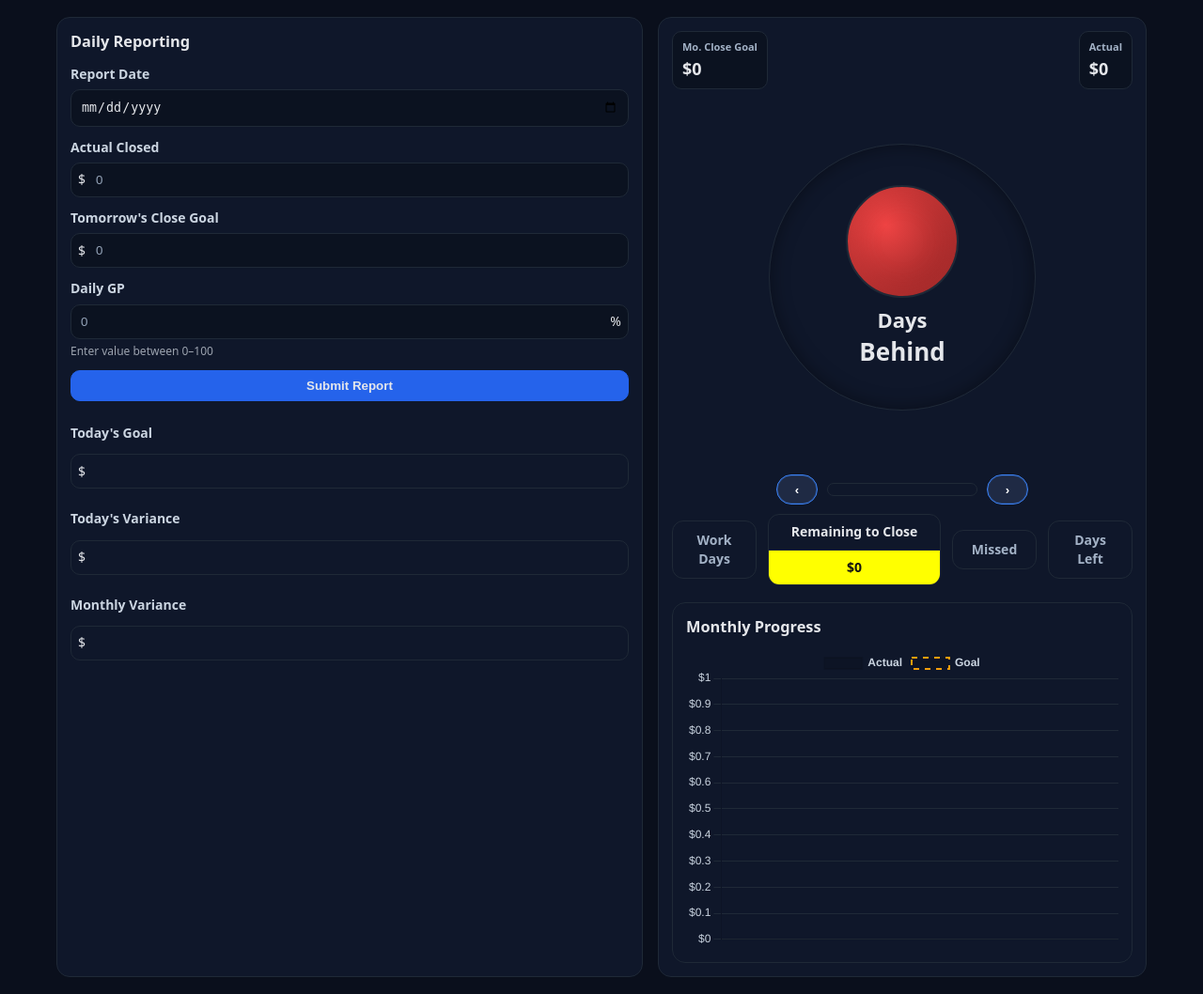
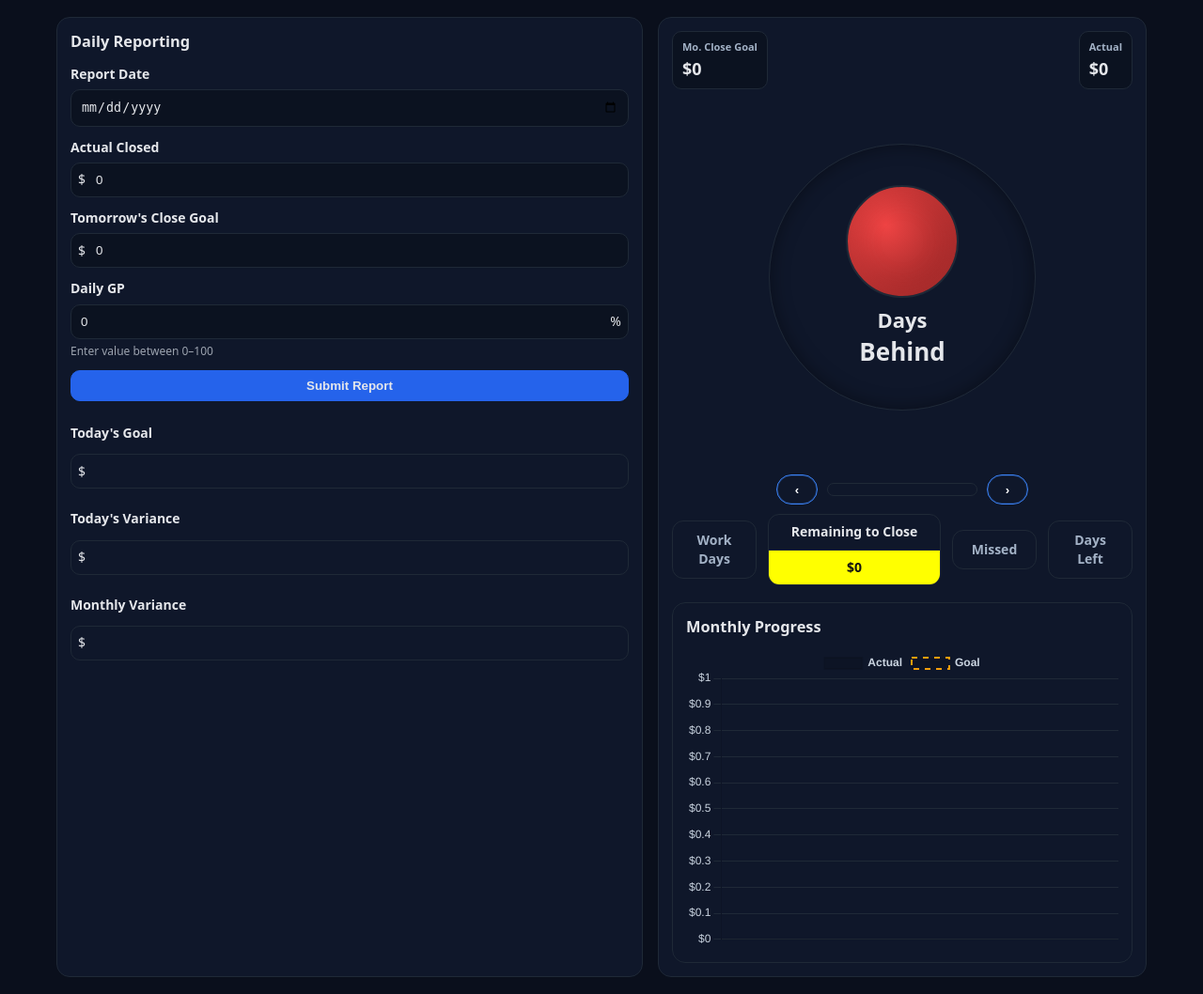
Before and after one commit to Mike-McMahon-11/auto_repair_task_flow, a Python web app: template templates/admin_day_end.html in a window 1280 px wide. Shown: the part 59-1117 px from the top of the page at 94% size. Run offline with Jinja, Linux system fonts and the light colour scheme; the template is opened without the code that fills it, so the values that code supplies are empty.

Commit message:
Day-End page UX 4

```diff
--- a/templates/admin_day_end.html
+++ b/templates/admin_day_end.html
@@ -245,9 +245,9 @@
     .panel{background: var(--surface); backdrop-filter:blur(8px); border:1px solid var(--line); border-radius:14px; padding:14px}
 
     h3{margin:0 0 10px}
-    label{display:block; margin:12px 0 6px; color:#cbd5e1; font-weight:700}
+    label{display:block; margin:12px 0 6px;  color:var(--text); font-weight:700}
     .input, textarea, select{width:100%; padding:10px; border-radius:10px; border:1px solid var(--line); background:var(--elev); color:var(--text)}
-    input::placeholder, textarea::placeholder{color:#94a3b8}
+    input::placeholder, textarea::placeholder{ color:var(--text)}
     .note{font-size:12px; color:#9ca3af; margin-top:4px}
     .btn.primary{background:#2563eb; border-color:#2563eb}
 
@@ -285,9 +285,9 @@
     .center .label small{display:block; font-size:22px}
 
     .monthbar{margin-top:10px; display:flex; align-items:center; justify-content:center; gap:10px}
-    .monthbtn{width:44px; height:32px; border-radius:999px; background:#1f2a44; border:1px solid #3b82f6; color:#fff; font-weight:900; display:grid; place-items:center; cursor:pointer; box-shadow:0 0 0 1px rgba(59,130,246,.25) inset}
+    .monthbtn{width:44px; height:32px; border-radius:999px; background:var(--surface); border:1px solid #3b82f6; color:#fff; font-weight:900; display:grid; place-items:center; cursor:pointer; box-shadow:0 0 0 1px rgba(59,130,246,.25) inset}
     .monthbtn:hover{filter:brightness(1.12)}
-    .monthpill{background:#0f172a; border:1px solid var(--line); padding:6px 10px; border-radius:10px; font-weight:800; min-width:160px; text-align:center}
+    .monthpill{background:var(--surface); border:1px solid var(--line); padding:6px 10px; border-radius:10px; font-weight:800; min-width:160px; text-align:center}
 
     .bottom{display:flex; align-items:center; gap:12px; justify-content:space-between}
     .tile{background: var(--surface); border:1px solid var(--line); padding:10px 12px; border-radius:12px; width:90px; text-align:center}
```
